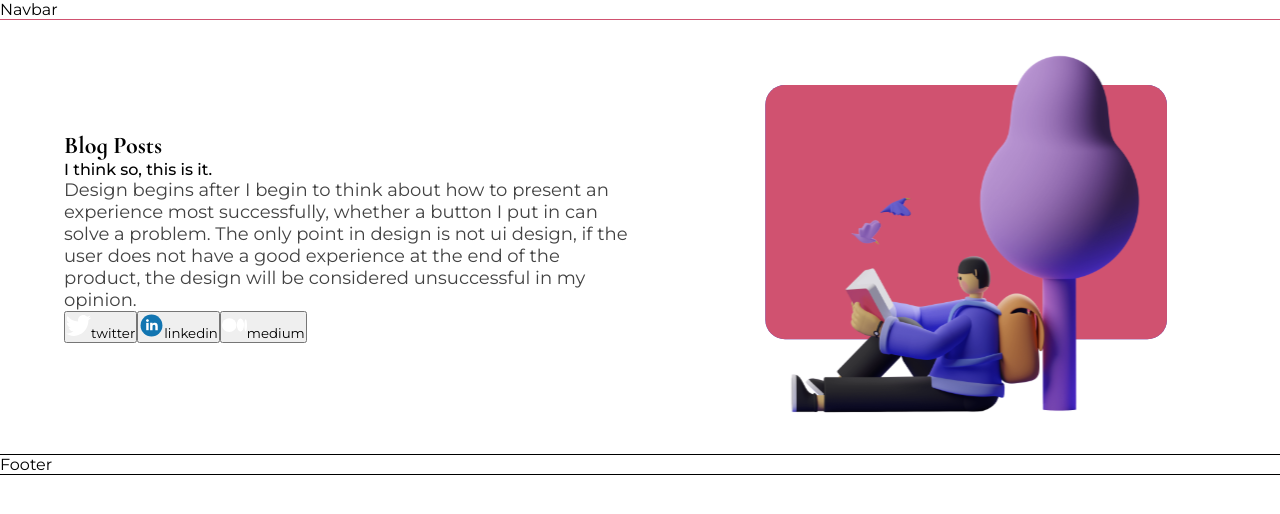
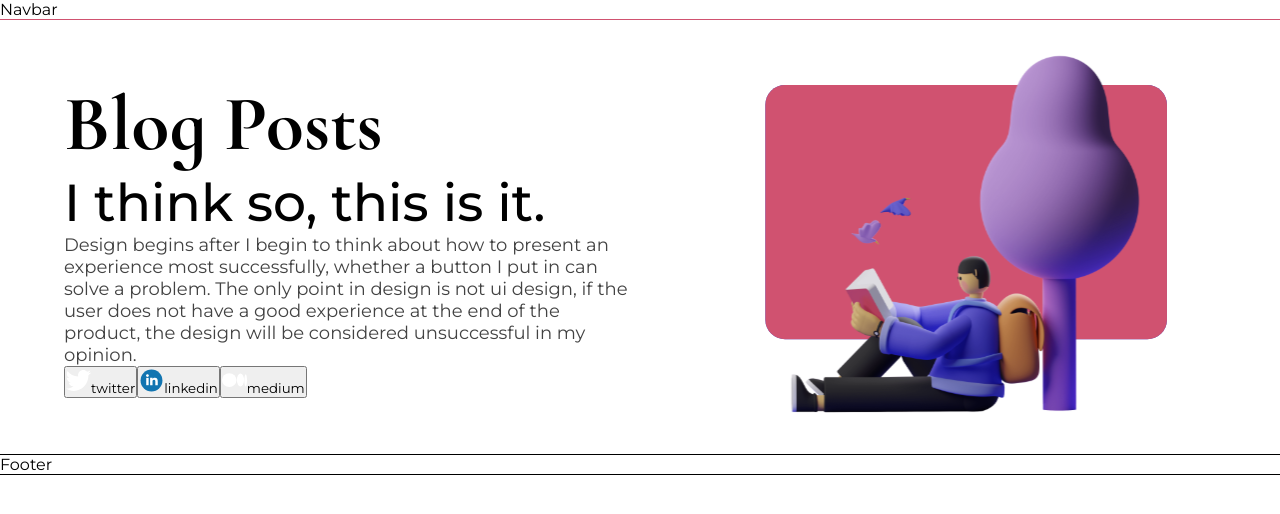
Before and after one commit to eduCBT/demo_project, a Next.js app: page / in a window 1280 px wide. Shown: the top 514 px of the page. Built offline with nearby package versions, Linux system fonts and the light colour scheme.

Commit message:
style: updated _variables

```diff
--- a/styles/_variables.scss
+++ b/styles/_variables.scss
@@ -10,6 +10,13 @@
   justify-content: center;
   align-items: center;
   flex-wrap: wrap;
+}
+
+@mixin grid_center {
+  display: grid;
+  justify-content: center;
+  align-items: center;
+  place-content: center;
 }
 
 /* CONTAINER */
@@ -65,7 +72,50 @@
   font-weight: 900;
 }
 
+.header_text {
+  line-height: normal;
+
+  &.big {
+    font-size: 1.25rem;
+
+    @media screen and (min-width: 992px) {
+      font-size: 3.25rem;
+    }
+  }
+}
+
+.small_text {
+  color: #424242;
+  font-size: 0.7rem;
+  font-weight: 400;
+  line-height: normal;
+
+  @media screen and (min-width: 992px) {
+    font-size: 1.125rem;
+  }
+}
+
 /* OUTLINE TEST */
 .outline_test {
   outline: 1px solid red;
 }
+
+/* ANIMATION VARIABLES */
+@keyframes animateMobile {
+  0%,
+  100% {
+    transform: translateY(0px);
+  }
+  50% {
+    transform: translateY(15px);
+  }
+}
+@keyframes animateDesktop {
+  0%,
+  100% {
+    transform: translateX(0px);
+  }
+  50% {
+    transform: translateX(18px);
+  }
+}
```
